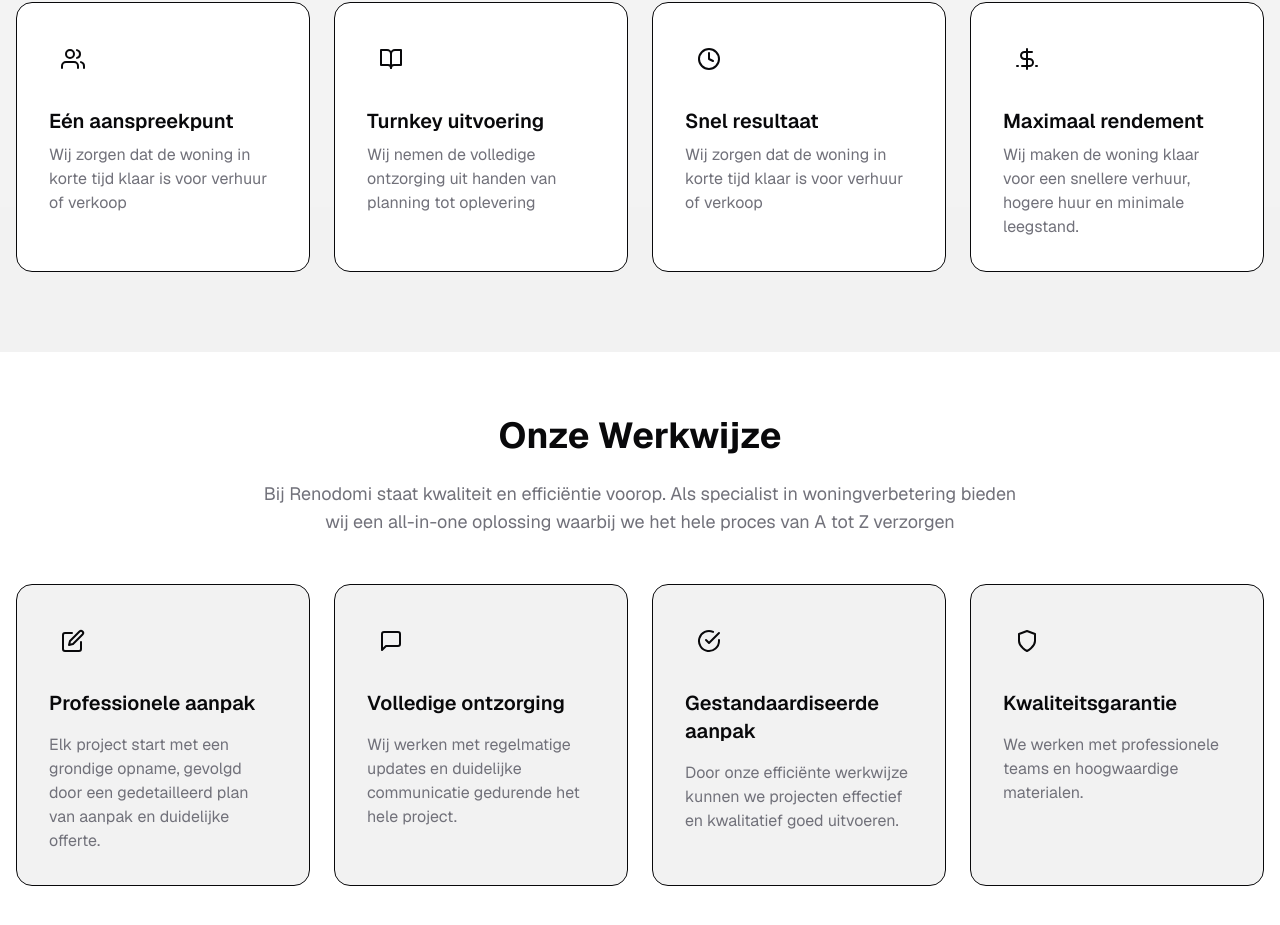
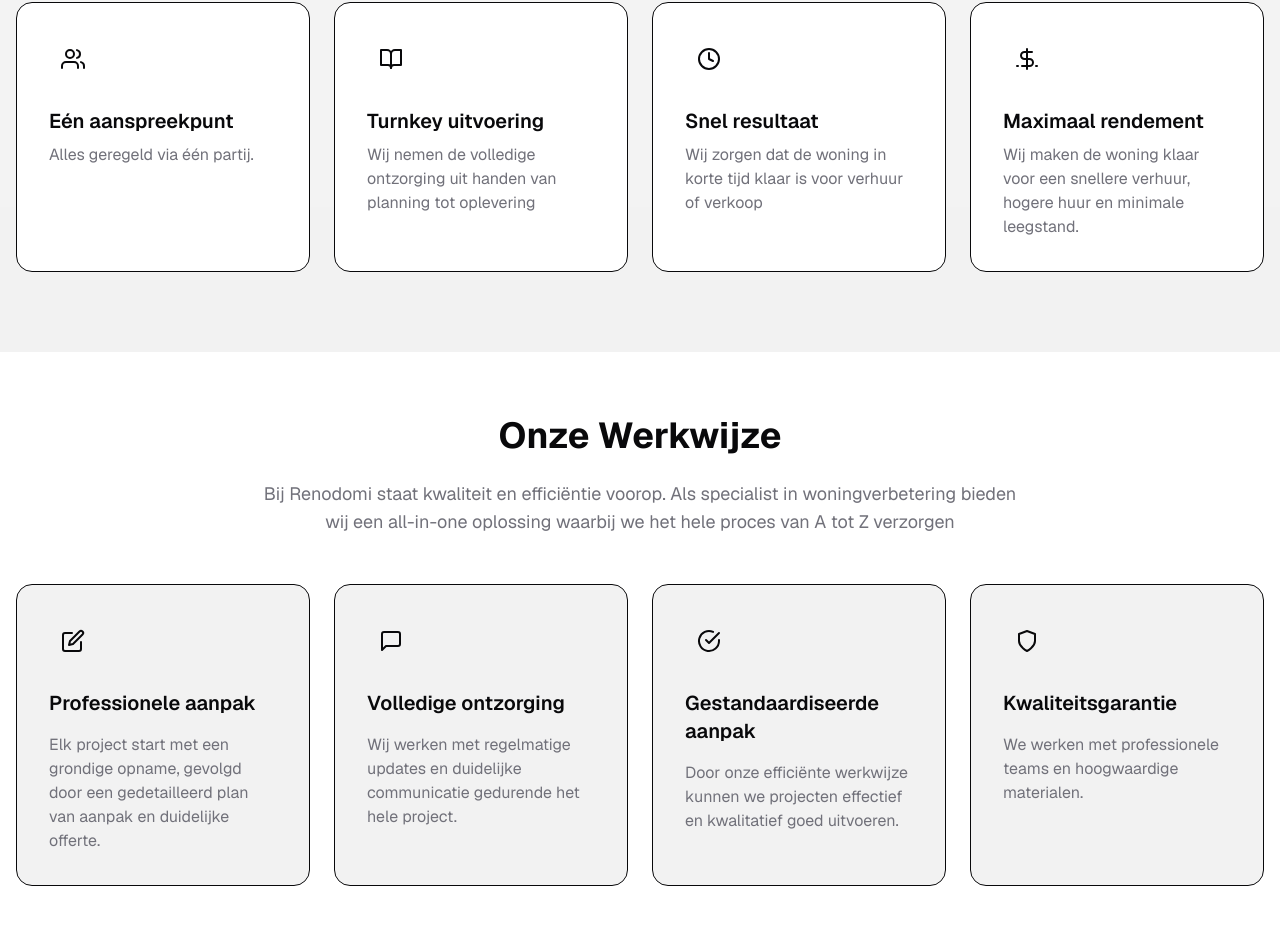
Before and after one commit to Haseeb-WebDeveloper/Renodomi-Home-Improvement-Company, a Next.js app: page / in a window 1280 px wide. Shown: the part 2080-3005 px from the top of the page. Built offline with nearby package versions, Linux system fonts and the light colour scheme.

Commit message:
text changed

```diff
--- a/src/components/layout/why-choose-section.tsx
+++ b/src/components/layout/why-choose-section.tsx
@@ -5,7 +5,7 @@ import { motion } from "framer-motion";
 const features = [
   {
     title: "Eén aanspreekpunt",
-    description: "Wij zorgen dat de woning in korte tijd klaar is voor verhuur of verkoop",
+    description: "Alles geregeld via één partij.",
     icon: (
       <svg xmlns="http://www.w3.org/2000/svg" className="w-6 h-6" viewBox="0 0 24 24" fill="none" stroke="currentColor" strokeWidth="2" strokeLinecap="round" strokeLinejoin="round">
         <path d="M17 21v-2a4 4 0 0 0-4-4H5a4 4 0 0 0-4 4v2" />
```
